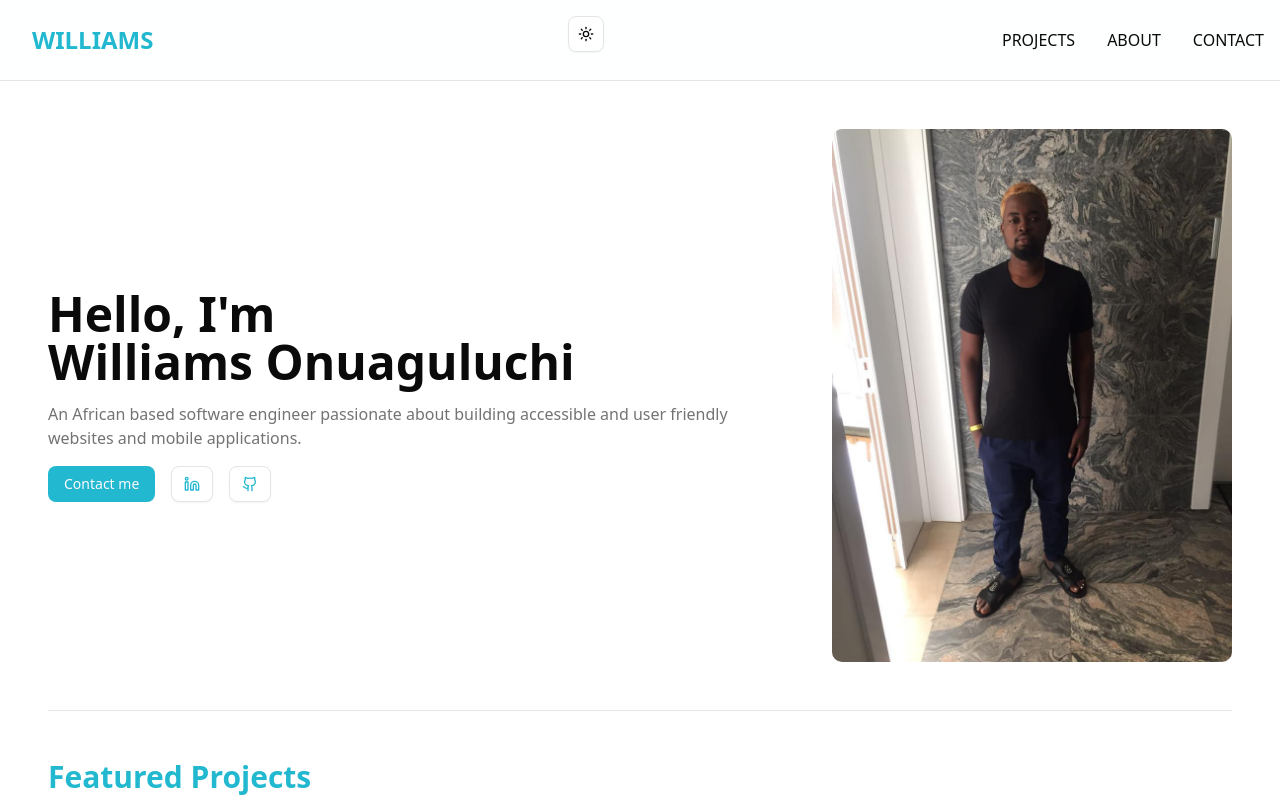
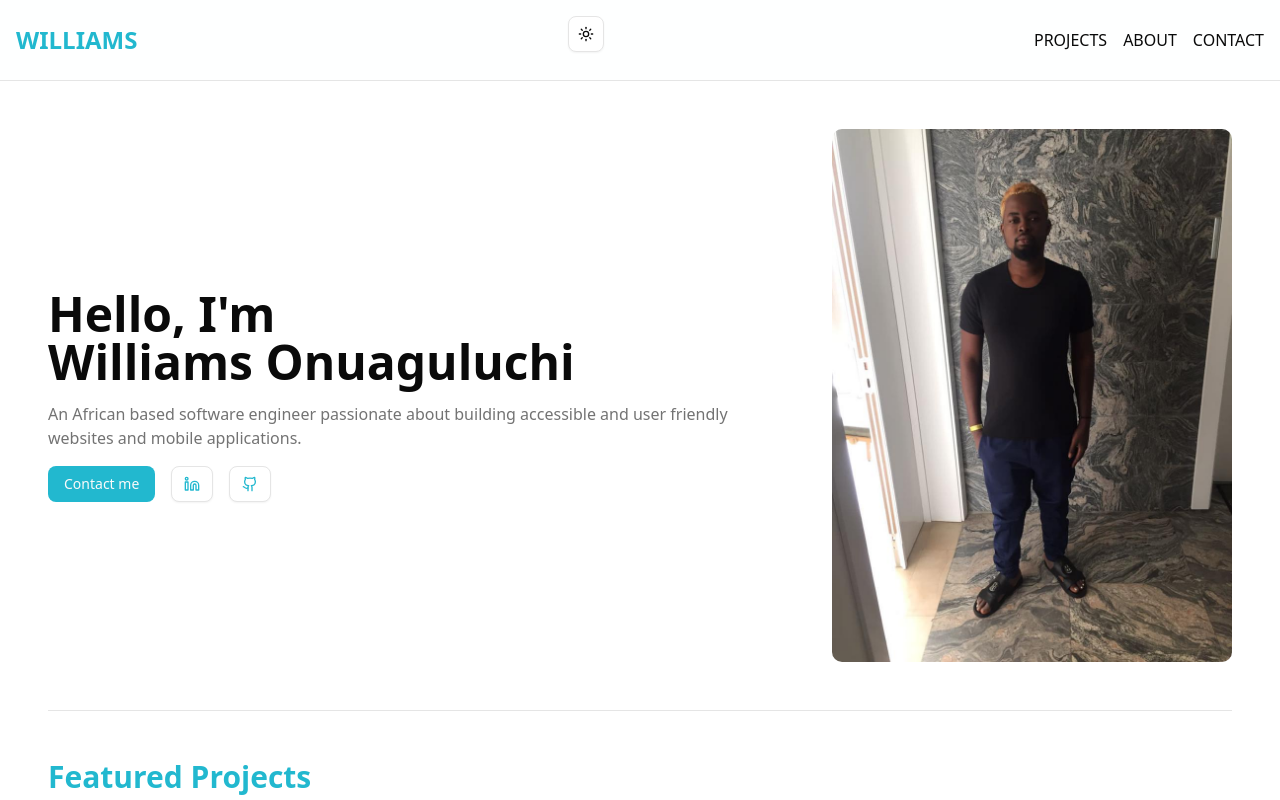
Before and after one commit to somadina94/portfolio-website, a Next.js app: page / in a window 1280 px wide. Shown: the top 800 px of the page. Built offline with nearby package versions, Linux system fonts and the light colour scheme; no server answers; the database is empty.

Commit message:
header fix

```diff
--- a/components/general/header.tsx
+++ b/components/general/header.tsx
@@ -6,12 +6,12 @@ export function Header() {
     <nav className="sticky top-0 z-50 flex justify-between mb-12 px-2 md:px-4 py-4 bg-background/50 backdrop-blur-sm border-b border-border">
       <Link
         href="/"
-        className="font-bold md:text-2xl px-4 py-2 text-primary hover:text-primary/80"
+        className="font-bold md:text-2xl py-2 text-primary hover:text-primary/80"
       >
         WILLIAMS
       </Link>
       <LightDarkToggle />
-      <div className="flex items-center gap-8 uppercase">
+      <div className="flex items-center gap-4 uppercase">
         <Link
           href="/projects"
           className="text-[14px] md:text-[16px] hover:text-primary"
```
